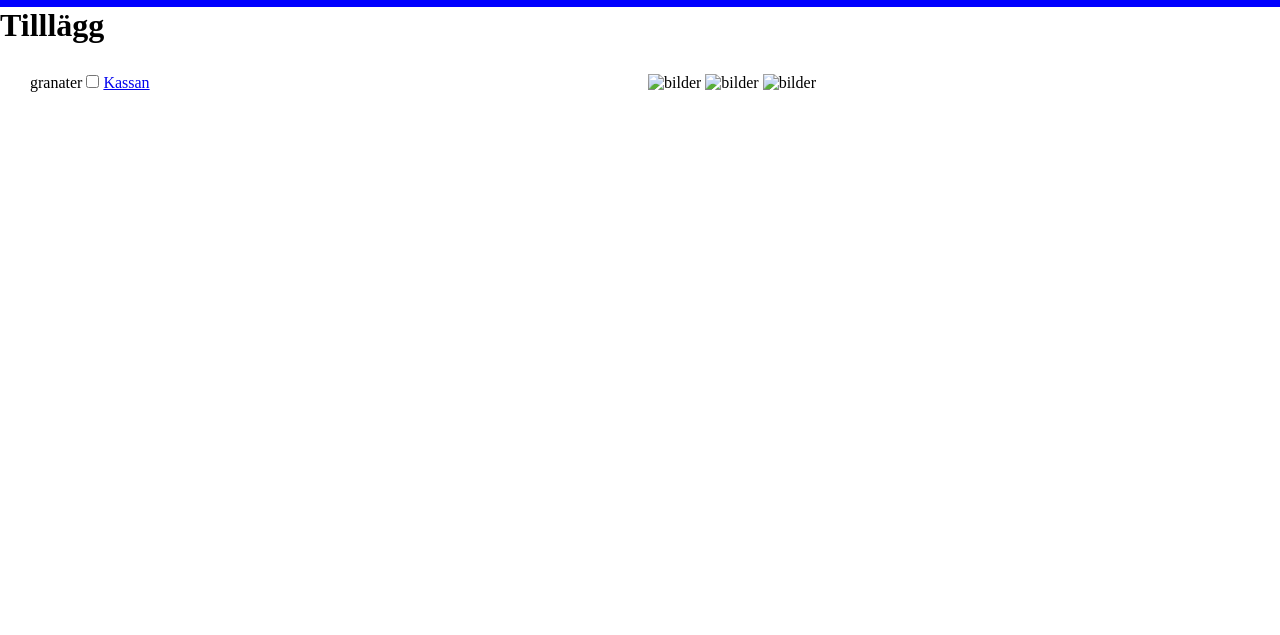
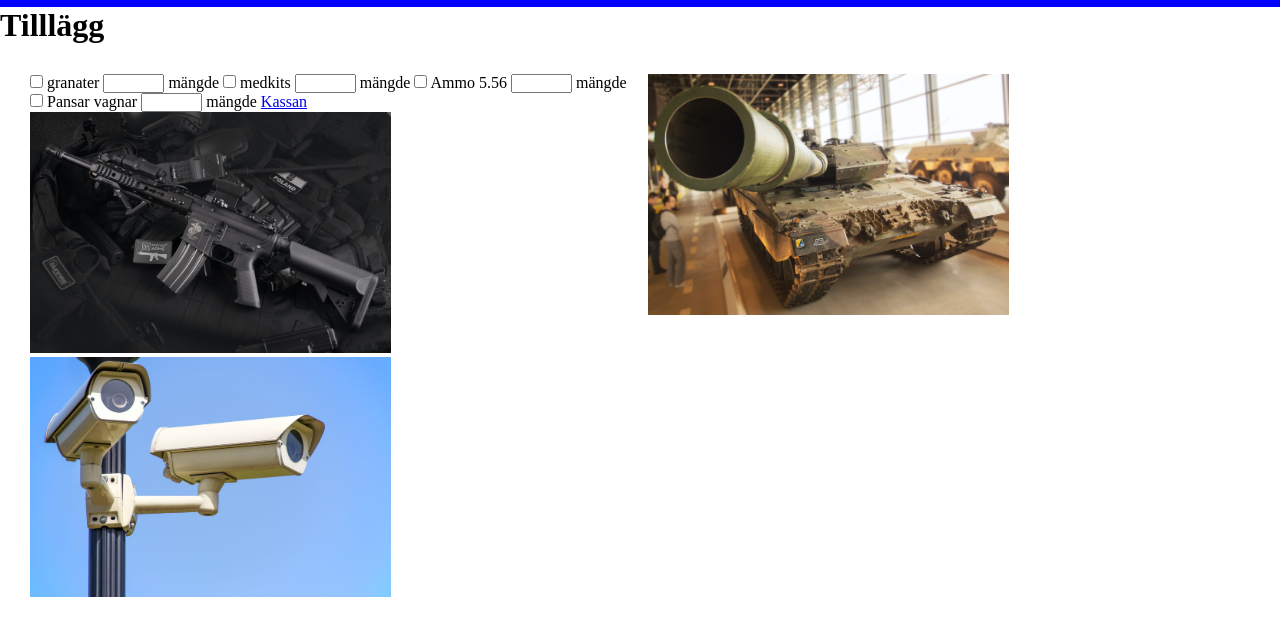
Before and after one commit to zibbe77/stora-projekt, a plain HTML site: page extra.html in a window 1280 px wide. Shown: the part 73-708 px from the top of the page. Drawn offline with Linux system fonts and the light colour scheme.

Commit message:
ändringar

```diff
--- a/extra.html
+++ b/extra.html
@@ -1,15 +1,15 @@
 <!DOCTYPE html>
 <html lang="en">
   <head>
-    <meta charset="UTF-8">
-    <meta http-equiv="X-UA-Compatible" content="IE=edge">
-    <meta name="viewport" content="width=device-width, initial-scale=1.0">
+    <meta charset="UTF-8" />
+    <meta http-equiv="X-UA-Compatible" content="IE=edge" />
+    <meta name="viewport" content="width=device-width, initial-scale=1.0" />
     <title>Document</title>
-    <link rel="stylesheet" href="style.css">
+    <link rel="stylesheet" href="style.css" />
   </head>
   <body>
     <header>
-        <img src="bilder/Star.PNG" width="10%" alt="loga">
+      <img src="bilder/Star.PNG" width="10%" alt="loga" />
       <h1>GoldStar Mercenaries</h1>
       <div>
         <a href="legal.html">legal</a>
@@ -28,16 +28,50 @@
     <h1>Tilllägg</h1>
     <div class="column">
       <div>
-            <label for="cheese">granater</label>
-            <input type="checkbox">
+        <label>
+          <input type="checkbox" />
+          granater
+          <input type="text" maxlength="4" size="5" />
+          mängde
+        </label>
+        <label>
+          <input type="checkbox" />
+          medkits
+          <input type="text" maxlength="3" size="5" />
+          mängde
+        </label>
+        <label>
+          <input type="checkbox" />
+          Ammo 5.56
+          <input type="text" maxlength="6" size="5" />
+          mängde
+        </label>
+        <label>
+          <input type="checkbox" />
+          Pansar vagnar
+          <input type="text" maxlength="2" size="5" />
+          mängde
+        </label>
+
         <a href=" betala.html">Kassan</a>
       </div>
       <div>
-            <img src="bild" alt="bilder">
-            <img src="bild" alt="bilder">
-            <img src="bild" alt="bilder">
+        <img
+          src="/bilder/pexels-photo-889709.jpeg"
+          width="60%"
+          alt="bild på en m4a1"
+        />
+        <img
+          src="/bilder/pexels-photo-96612.jpeg"
+          width="60%"
+          alt="bild på övervaknings kamror "
+        />
+        <img
+          src="/bilder/green-attraction-war-museum.jpg"
+          width="60%"
+          alt="bild på en pansar vangn "
+        />
       </div>
     </div>
-
   </body>
 </html>
```
Lines whose indentation alone changed are shown as unchanged.
